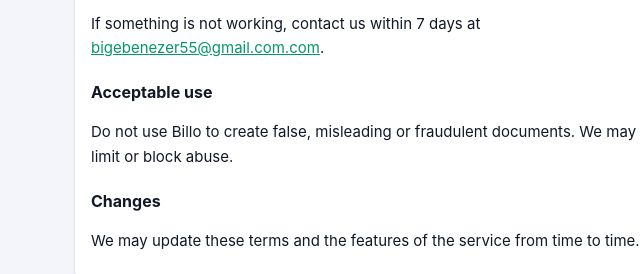
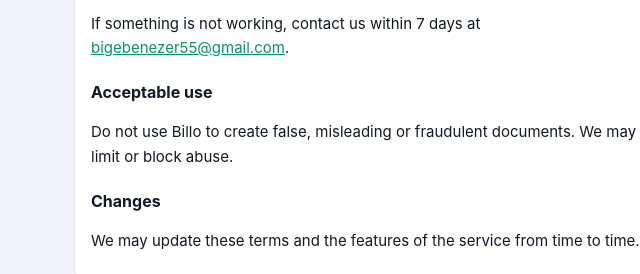
Before and after one commit to greenhood1/billo, a website: page terms.html in a window 1280 px wide. Shown: the part 493-767 px from the top of the page, 260-900 px from the left. Drawn offline with Linux system fonts and the light colour scheme.

Commit message:
Update terms.html

```diff
--- a/terms.html
+++ b/terms.html
@@ -5,6 +5,6 @@
 <main class="wrap"><div class="card doc"><h1>Terms of Use</h1><p>Last updated: September 2026</p>
 <h2>Service</h2><p>Billo is provided "as is". It is a document tool, not accounting, legal or tax advice. Always check names, prices, totals and payment details before you send a document.</p>
 <h2>Pro</h2><p>Pro is a one-time payment (shown in naira or US dollars) that unlocks Pro features for 24 hours (day pass) or 30 days. It does not renew automatically.</p>
-<h2>Refunds</h2><p>If something is not working, contact us within 7 days at <a href="mailto:YOUR_EMAIL@example.com">bigebenezer55@gmail.com.com</a>.</p>
+<h2>Refunds</h2><p>If something is not working, contact us within 7 days at <a href="mailto:YOUR_EMAIL@example.com">bigebenezer55@gmail.com</a>.</p>
 <h2>Acceptable use</h2><p>Do not use Billo to create false, misleading or fraudulent documents. We may limit or block abuse.</p>
 <h2>Changes</h2><p>We may update these terms and the features of the service from time to time.</p></div></main></body></html>
```
